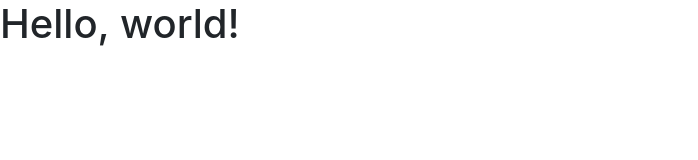
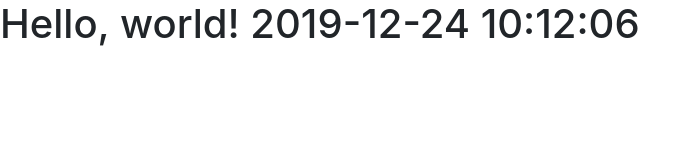
Before and after one commit to Leonardo-Jack/Leonardo-Jack, a plain HTML site: page bootstrap4-syb19/index.html in a window 1280 px wide. Shown: the whole page, without its empty margins (0-698 px from the left). Drawn offline with Linux system fonts and the light colour scheme.

Commit message:
update bootstrap4-syb19/index.html.

```diff
--- a/bootstrap4-syb19/index.html
+++ b/bootstrap4-syb19/index.html
@@ -12,7 +12,7 @@
     <title>标题</title>
   </head>
   <body>
-    <h1>Hello, world!</h1>
+    <h1>Hello, world! 2019-12-24 10:12:06</h1>
 
     <!-- Optional JavaScript -->
     <!-- jQuery first, then Popper.js, then Bootstrap JS -->
```
